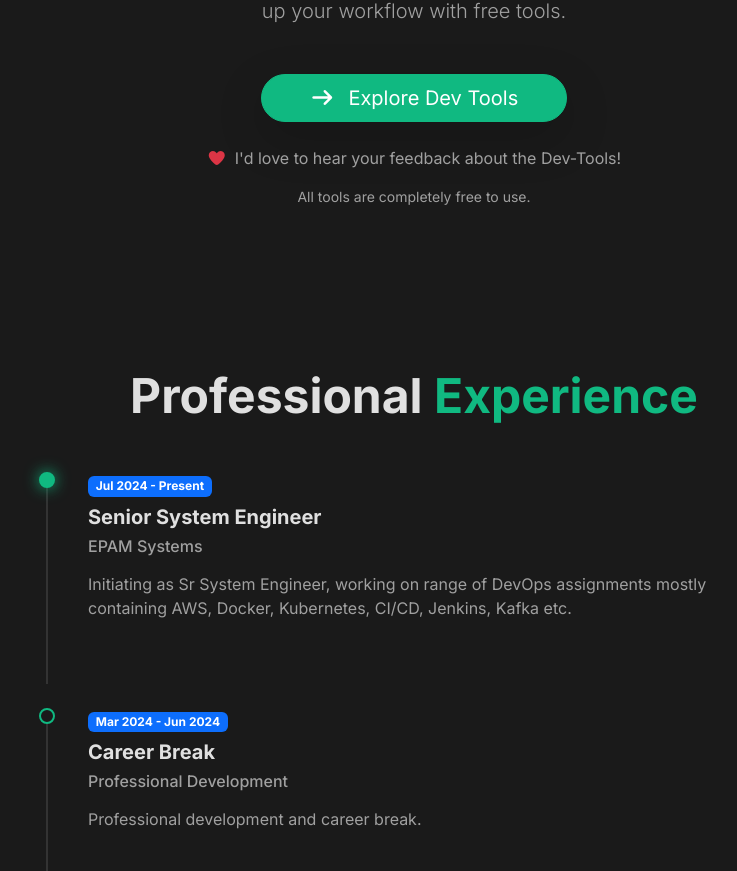
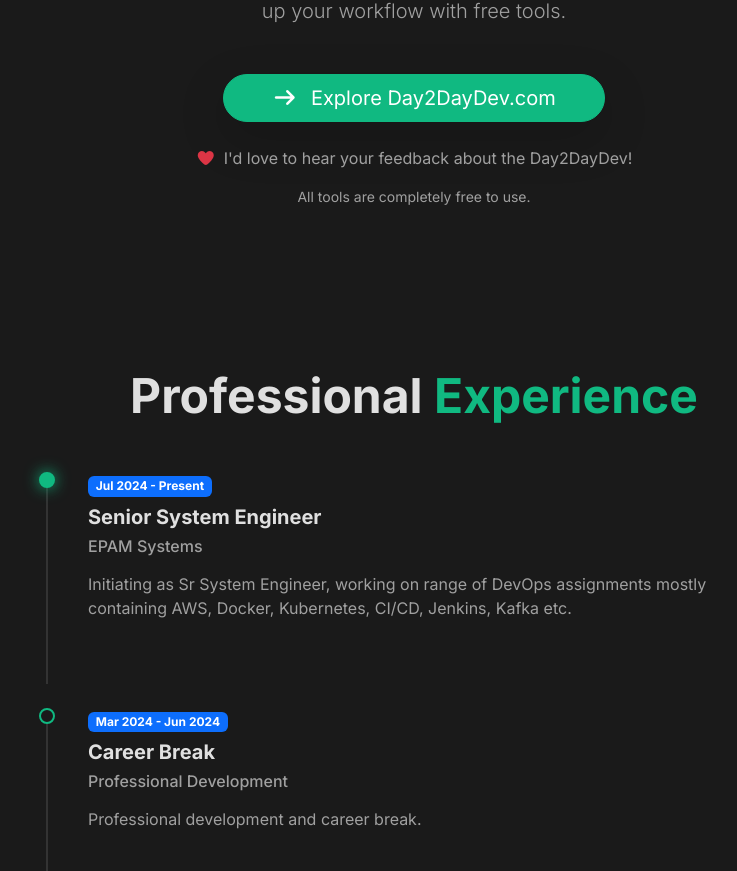
Before and after one commit to itsdheerajdotme/itsdheeraj.me, a Next.js app: page / in a window 1280 px wide. Shown: the part 2109-2980 px from the top of the page, without its empty margins (226-963 px from the left). Built offline with nearby package versions, Linux system fonts and the light colour scheme.

Commit message:
Updated names

```diff
--- a/src/components/DevtoolsSection.js
+++ b/src/components/DevtoolsSection.js
@@ -18,10 +18,10 @@ export default function DevtoolsSection() {
                     rel="noopener noreferrer"
                     className="btn btn-primary btn-lg px-5 rounded-pill shadow-lg"
                 >
-                    <i className="fas fa-arrow-right me-2"></i> Explore Dev Tools
+                    <i className="fas fa-arrow-right me-2"></i> Explore Day2DayDev.com
                 </Link>
 
-                <p className="text-muted mt-4 mx-auto"><i className="fas fa-heart me-2 text-danger"></i>I&apos;d love to hear your feedback about the Dev-Tools!</p>
+                <p className="text-muted mt-4 mx-auto"><i className="fas fa-heart me-2 text-danger"></i>I&apos;d love to hear your feedback about the Day2DayDev!</p>
                 <p className="text-muted mt-3 small">All tools are completely free to use.</p>
             </div>
             <br></br>
```
